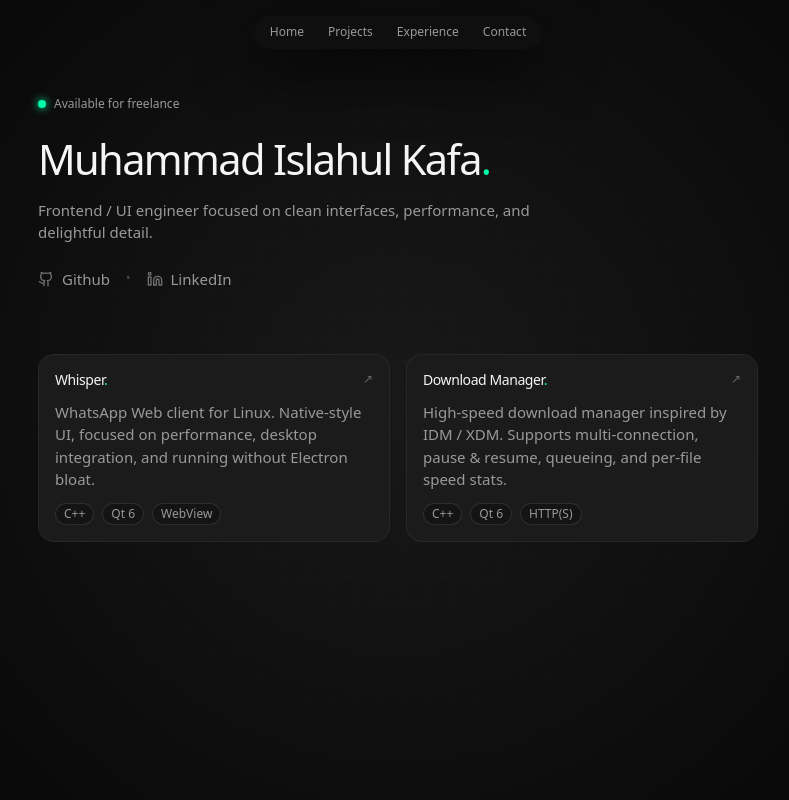
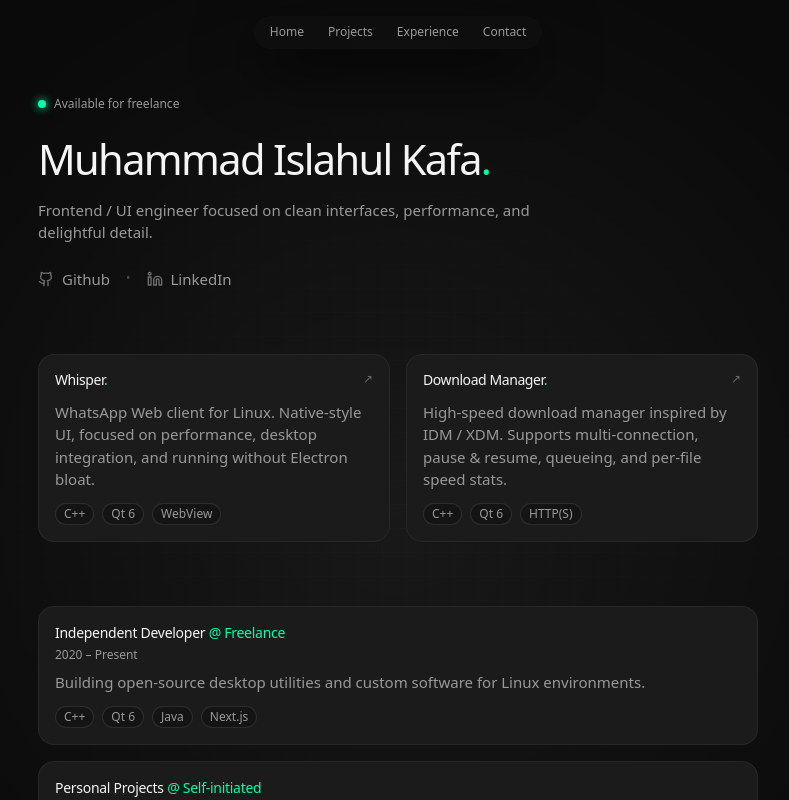
Before and after one commit to leugard21/personal-portfolio, a React (Vite) app: page / in a window 1280 px wide. Shown: the top 800 px of the page, without its empty margins (242-1031 px from the left). Built offline with nearby package versions, Linux system fonts and the light colour scheme.

Commit message:
feat: add Experience section with reusable card layout and data mapping

```diff
--- a/src/App.tsx
+++ b/src/App.tsx
@@ -1,4 +1,5 @@
 import { PageShell } from "./components/PageShell";
+import { Experience } from "./sections/Experience";
 import { Hero } from "./sections/Hero";
 import { Projects } from "./sections/Projects";
 
@@ -7,6 +8,7 @@ export default function App() {
     <PageShell>
       <Hero />
       <Projects />
+      <Experience />
     </PageShell>
   );
 }
--- /dev/null
+++ b/src/data/experience.ts
@@ -0,0 +1,24 @@
+export type ExperienceInfo = {
+  role: string;
+  company: string;
+  period: string;
+  desc: string;
+  stack: string[];
+};
+
+export const experienceData: ExperienceInfo[] = [
+  {
+    role: "Independent Developer",
+    company: "Freelance",
+    period: "2020 – Present",
+    desc: "Building open-source desktop utilities and custom software for Linux environments.",
+    stack: ["C++", "Qt 6", "Java", "Next.js"],
+  },
+  {
+    role: "Personal Projects",
+    company: "Self-initiated",
+    period: "Ongoing",
+    desc: "Creating Whisper (Linux WhatsApp client) and Download Manager to explore native networking and UI frameworks.",
+    stack: ["C++", "Qt 6", "HTTP", "WebSockets"],
+  },
+];
--- /dev/null
+++ b/src/sections/Experience.tsx
@@ -0,0 +1,34 @@
+import { experienceData } from "../data/experience";
+
+export function Experience() {
+  return (
+    <section id="experience" className="flex flex-col gap-4">
+      {experienceData.map((exp) => (
+        <div
+          key={exp.role}
+          className="card-surface transition-transform duration-150 hover:-translate-y-0.5"
+        >
+          <header className="flex flex-col gap-1">
+            <h2 className="text-fg-primary text-sm font-medium tracking-[-0.02em]">
+              {exp.role} <span className="text-accent">@ {exp.company}</span>
+            </h2>
+            <p className="text-meta text-fg-dim">{exp.period}</p>
+          </header>
+
+          <p className="text-body mt-2">{exp.desc}</p>
+
+          <ul className="mt-3 flex flex-wrap gap-2 text-meta text-fg-dim">
+            {exp.stack.map((tech) => (
+              <li
+                key={tech}
+                className="rounded-full border border-white/10 bg-bg-card/60 px-2 py-1 leading-none"
+              >
+                {tech}
+              </li>
+            ))}
+          </ul>
+        </div>
+      ))}
+    </section>
+  );
+}
```
